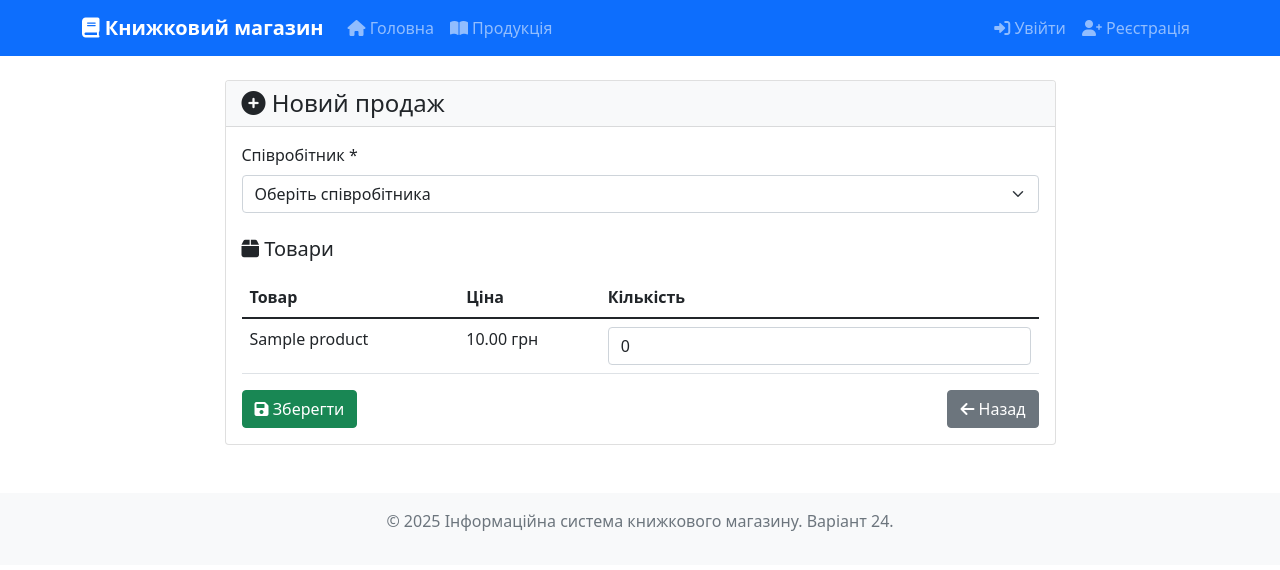
After one commit to MariiaHutsuliak/cursova-2, a Flask app: template templates/add_sale.html in a window 1280 px wide. The commit adds this page. Shown: the top 570 px of the page. Run offline with Flask 3, Linux system fonts and the light colour scheme; tables that the repository leaves empty hold one stand-in row (values such as "Sample post"); the template is opened without the code that fills it: values that come from a table or form of the project are taken from there, most other values are stand-ins (such as "Sample title", 1, 10 or a date in 2020); some libraries are stand-ins or nearby versions.

Commit message:
CRUD sales, change product model

```diff
--- a/app.py
+++ b/app.py
@@ -3,7 +3,6 @@ from flask_sqlalchemy import SQLAlchemy
 from models import db, Employee, Department, Supplier, Contract, Product, ProductCategory, Sale, SaleItem, WorkSchedule, Delivery, DeliveryItem, ContractProduct, User, UserRequest
 from queries import BookstoreQueries
 from datetime import datetime, date, timedelta
-import os
 from flask_login import LoginManager, login_user, logout_user, login_required, current_user
 from flask_moment import Moment
 from functools import wraps
@@ -253,6 +252,7 @@ def products():
 def add_product():
     """Додати новий товар"""
     categories = ProductCategory.query.all()
+    departments = Department.query.all()
 
     if request.method == 'POST':
         name = request.form.get('name')
@@ -263,22 +263,23 @@ def add_product():
         price_raw = request.form.get('price')
         stock_quantity_raw = request.form.get('stock_quantity')
         category_id = request.form.get('category_id')
+        department_id = request.form.get('department_id')
 
         if not name or not price_raw or not category_id:
             flash('Назва, ціна та категорія є обовʼязковими полями.', 'danger')
-            return render_template('add_product.html', categories=categories)
+            return render_template('add_product.html', categories=categories, departments=departments)
 
         try:
             price = float(price_raw)
         except ValueError:
             flash('Невірний формат ціни.', 'danger')
-            return render_template('add_product.html', categories=categories)
+            return render_template('add_product.html', categories=categories, departments=departments)
 
         try:
             stock_quantity = int(stock_quantity_raw) if stock_quantity_raw else 0
         except ValueError:
             flash('Невірний формат кількості.', 'danger')
-            return render_template('add_product.html', categories=categories)
+            return render_template('add_product.html', categories=categories, departments=departments)
 
         pub_date = None
         if publication_date_raw:
@@ -286,7 +287,7 @@ def add_product():
                 pub_date = datetime.strptime(publication_date_raw, '%Y-%m-%d').date()
             except ValueError:
                 flash('Невірний формат дати публікації.', 'danger')
-                return render_template('add_product.html', categories=categories)
+                return render_template('add_product.html', categories=categories, departments=departments)
 
         product = Product(
             name=name,
@@ -296,14 +297,15 @@ def add_product():
             publication_date=pub_date,
             price=price,
             stock_quantity=stock_quantity,
-            category_id=category_id
+            category_id=category_id,
+            department_id = department_id
         )
         db.session.add(product)
         db.session.commit()
         flash(f'Товар "{product.name}" додано успішно.', 'success')
         return redirect(url_for('products'))
 
-    return render_template('add_product.html', categories=categories)
+    return render_template('add_product.html', categories=categories,departments=departments)
 
 
 @app.route('/products/edit/<int:product_id>', methods=['GET', 'POST'])
@@ -312,6 +314,7 @@ def edit_product(product_id):
     """Редагувати товар"""
     product = Product.query.get_or_404(product_id)
     categories = ProductCategory.query.all()
+    departments = Department.query.all()
 
     if request.method == 'POST':
         product.name = request.form.get('name')
@@ -323,35 +326,37 @@ def edit_product(product_id):
         price_raw = request.form.get('price')
         stock_quantity_raw = request.form.get('stock_quantity')
         category_id = request.form.get('category_id')
+        department_id = request.form.get('department_id')
 
         try:
             product.price = float(price_raw)
         except ValueError:
             flash('Невірний формат ціни.', 'danger')
-            return render_template('edit_product.html', product=product, categories=categories)
+            return render_template('edit_product.html', product=product, categories=categories, departments=departments)
 
         try:
             product.stock_quantity = int(stock_quantity_raw) if stock_quantity_raw else 0
         except ValueError:
             flash('Невірний формат кількості.', 'danger')
-            return render_template('edit_product.html', product=product, categories=categories)
+            return render_template('edit_product.html', product=product, categories=categories, departments=departments)
 
         if publication_date_raw:
             try:
                 product.publication_date = datetime.strptime(publication_date_raw, '%Y-%m-%d').date()
             except ValueError:
                 flash('Невірний формат дати публікації.', 'danger')
-                return render_template('edit_product.html', product=product, categories=categories)
+                return render_template('edit_product.html', product=product, categories=categories, departments=departments)
         else:
             product.publication_date = None
 
         product.category_id = category_id
+        product.department_id = department_id
 
         db.session.commit()
         flash(f'Товар "{product.name}" оновлено успішно.', 'success')
         return redirect(url_for('products'))
 
-    return render_template('edit_product.html', product=product, categories=categories)
+    return render_template('edit_product.html', product=product, categories=categories, departments=departments)
 
 
 @app.route('/products/delete/<int:product_id>')
@@ -377,7 +382,241 @@ def delete_product(product_id):
 def sales():
     """Сторінка продажів"""
     sales = Sale.query.order_by(Sale.sale_date.desc()).limit(50).all()
-    return render_template('sales.html', sales=sales)
+    today = date.today()
+    return render_template('sales.html', sales=sales, today=today)
+
+
+@app.route('/sales/add', methods=['GET', 'POST'])
+@requires_operator_or_admin
+def add_sale():
+    employees = Employee.query.filter_by(is_deleted=False).all()
+
+    # ---------------- GET ----------------
+    if request.method == 'GET':
+        selected_emp_id = request.args.get('employee_id')
+
+        # Нема співробітника — просто форма вибору
+        if not selected_emp_id:
+            return render_template("add_sale.html",
+                                   employees=employees,
+                                   products=[],
+                                   selected_emp_id=None)
+
+        employee = Employee.query.get(int(selected_emp_id))
+
+        # Завантажуємо товари лише його відділу
+        products = Product.query.filter_by(
+            department_id=employee.department_id,
+            is_deleted=False
+        ).all()
+
+        return render_template("add_sale.html",
+                               employees=employees,
+                               products=products,
+                               selected_emp_id=selected_emp_id)
+
+    # ---------------- POST: створення продажу ----------------
+    employee_id = int(request.form.get('employee_id'))
+    employee = Employee.query.get(employee_id)
+
+    if not employee:
+        flash("Невірний співробітник.", "danger")
+        return redirect(url_for('add_sale'))
+
+    # Створюємо продаж
+    sale = Sale(
+        employee_id=employee_id,
+        sale_date=date.today(),
+        sale_time=datetime.now().time(),
+        total_amount=0
+    )
+    db.session.add(sale)
+    db.session.flush()
+
+    product_ids = request.form.getlist('product_id')
+    quantities = request.form.getlist('quantity')
+
+    items_added = 0
+    total = 0
+
+    for pid, qty in zip(product_ids, quantities):
+
+        # Пропускаємо пусті значення
+        if not pid or not qty:
+            continue
+
+        try:
+            quantity = int(qty)
+        except ValueError:
+            continue
+
+        if quantity <= 0:
+            continue
+
+        product = Product.query.get(int(pid))
+
+        # Перевірка відділу
+        if product.department_id != employee.department_id:
+            db.session.rollback()
+            flash("Товар не з відділу співробітника.", "danger")
+            return redirect(url_for('add_sale', employee_id=employee_id))
+
+        # 🔥 🔥 🔥 САМЕ ТУТ — ПЕРЕВІРКА СКЛАДУ + СПИСАННЯ 🔥 🔥 🔥
+        if quantity > product.stock_quantity:
+            db.session.rollback()
+            flash(
+                f"Недостатньо товару «{product.name}» на складі. Доступно: {product.stock_quantity}",
+                "danger"
+            )
+            return redirect(url_for('add_sale', employee_id=employee_id))
+
+        # Списуємо товар зі складу
+        product.stock_quantity -= quantity
+
+        unit_price = product.price
+        total_price = unit_price * quantity
+
+        sale_item = SaleItem(
+            sale_id=sale.id,
+            product_id=product.id,
+            quantity=quantity,
+            unit_price=unit_price,
+            total_price=total_price
+        )
+        db.session.add(sale_item)
+
+        total += total_price
+        items_added += 1
+
+    if items_added == 0:
+        db.session.rollback()
+        flash("Продаж повинен містити хоча б один товар.", "danger")
+        return redirect(url_for('add_sale', employee_id=employee_id))
+
+    sale.total_amount = total
+    db.session.commit()
+
+    flash("Продаж успішно створено.", "success")
+    return redirect(url_for('sales'))
+
+
+
+@app.route('/sales/edit/<int:sale_id>', methods=['GET', 'POST'])
+@requires_operator_or_admin
+def edit_sale(sale_id):
+    sale = Sale.query.get_or_404(sale_id)
+    employee = sale.employee
+
+    # Товари лише цього відділу
+    products = Product.query.filter_by(
+        department_id=employee.department_id,
+        is_deleted=False
+    ).all()
+
+    # Збираємо старі товари
+    old_items = {item.product_id: item.quantity for item in sale.sale_items}
+
+    if request.method == 'POST':
+
+        # -------- 0. Зчитуємо нові значення кількостей --------
+        new_items = {}
+        for key in request.form:
+            if key.startswith("quantity_"):
+                product_id = int(key.split("_")[1])
+                qty_raw = request.form[key]
+
+                if not qty_raw:
+                    continue
+
+                try:
+                    qty = int(qty_raw)
+                except:
+                    continue
+
+                if qty > 0:
+                    new_items[product_id] = qty
+
+        # Заборона порожнього продажу
+        if len(new_items) == 0:
+            flash("Продаж не може бути порожнім. Залиште хоча б один товар.", "danger")
+            return redirect(url_for('edit_sale', sale_id=sale.id))
+
+        # -------- 1. Повертаємо старі списання товарів на склад --------
+        for pid, old_qty in old_items.items():
+            product = Product.query.get(pid)
+            product.stock_quantity += old_qty
+
+        db.session.flush()
+
+        # -------- 2. Перевіряємо, чи вистачає товару для нових кількостей --------
+        for pid, qty in new_items.items():
+
+            product = Product.query.get(pid)
+
+            # захист від HTML-модифікації
+            if product.department_id != employee.department_id:
+                db.session.rollback()
+                flash("Товар не належить відділу співробітника.", "danger")
+                return redirect(url_for('edit_sale', sale_id=sale_id))
+
+            if qty > product.stock_quantity:
+                db.session.rollback()
+                flash(
+                    f"Недостатньо товару «{product.name}» на складі. "
+                    f"Доступно: {product.stock_quantity}",
+                    "danger"
+                )
+                return redirect(url_for('edit_sale', sale_id=sale.id))
+
+        # -------- 3. Списуємо товар згідно нових значень --------
+        for pid, qty in new_items.items():
+            product = Product.query.get(pid)
+            product.stock_quantity -= qty
+
+        # -------- 4. Оновлюємо записи SaleItem --------
+        SaleItem.query.filter_by(sale_id=sale.id).delete()
+        db.session.flush()
+
+        total_amount = 0
+        for pid, qty in new_items.items():
+            product = Product.query.get(pid)
+            total_price = float(product.price) * qty
+
+            db.session.add(SaleItem(
+                sale_id=sale.id,
+                product_id=pid,
+                quantity=qty,
+                unit_price=product.price,
+                total_price=total_price
+            ))
+
+            total_amount += total_price
+
+        sale.total_amount = total_amount
+        db.session.commit()
+
+        flash("Продаж успішно оновлено.", "success")
+        return redirect(url_for('sales'))
+
+    return render_template("edit_sale.html", sale=sale, products=products)
+
+@app.route('/sales/delete/<int:sale_id>')
+@requires_operator_or_admin
+def delete_sale(sale_id):
+    sale = Sale.query.get_or_404(sale_id)
+
+    # Повернути всі товари на склад
+    for item in sale.sale_items:
+        product = Product.query.get(item.product_id)
+        product.stock_quantity += item.quantity
+
+    # Видалити записи
+    SaleItem.query.filter_by(sale_id=sale_id).delete()
+    db.session.delete(sale)
+    db.session.commit()
+
+    flash("Продаж успішно видалено. Товари повернено на склад.", "success")
+    return redirect(url_for('sales'))
 
 @app.route('/employees/add', methods=['GET', 'POST'])
 @requires_operator_or_admin
--- a/models.py
+++ b/models.py
@@ -208,6 +208,7 @@ class Product(db.Model):
     is_deleted = db.Column(db.Boolean, default=False)
 
     # Relationships
+    department_id = db.Column(db.Integer, db.ForeignKey('departments.id'), nullable=False)
     contract_products = db.relationship('ContractProduct', backref='product', lazy=True)
     delivery_items = db.relationship('DeliveryItem', backref='product', lazy=True)
     sale_items = db.relationship('SaleItem', backref='product', lazy=True)
--- /dev/null
+++ b/templates/add_sale.html
@@ -0,0 +1,77 @@
+{% extends "base.html" %}
+{% block title %}Новий продаж{% endblock %}
+
+{% block content %}
+<div class="row justify-content-center">
+    <div class="col-md-9">
+        <div class="card">
+            <div class="card-header">
+                <h4 class="mb-0"><i class="fas fa-plus-circle"></i> Новий продаж</h4>
+            </div>
+
+            <div class="card-body">
+
+                <!-- ФОРМА 1: GET — вибір співробітника -->
+                <form method="GET" action="{{ url_for('add_sale') }}">
+                    <div class="mb-3">
+                        <label class="form-label">Співробітник *</label>
+                        <select name="employee_id" class="form-select" onchange="this.form.submit()">
+                            <option value="">Оберіть співробітника</option>
+                            {% for e in employees %}
+                                <option value="{{ e.id }}" {% if selected_emp_id == e.id|string %}selected{% endif %}>
+                                    {{ e.full_name }} ({{ e.department.name }})
+                                </option>
+                            {% endfor %}
+                        </select>
+                    </div>
+                </form>
+
+                <!-- ФОРМА 2: POST — створення продажу -->
+                {% if products %}
+                <form method="POST" action="{{ url_for('add_sale') }}">
+
+                    <input type="hidden" name="employee_id" value="{{ selected_emp_id }}">
+
+                    <h5 class="mt-4 mb-3"><i class="fas fa-box"></i> Товари</h5>
+
+                    <table class="table">
+                        <thead>
+                            <tr>
+                                <th>Товар</th>
+                                <th>Ціна</th>
+                                <th>Кількість</th>
+                            </tr>
+                        </thead>
+                        <tbody>
+                            {% for p in products %}
+                            <tr>
+                                <td>
+                                    {{ p.name }}
+                                    <input type="hidden" name="product_id" value="{{ p.id }}">
+                                </td>
+                                <td>{{ "%.2f"|format(p.price) }} грн</td>
+                                <td>
+                                    <input type="number" min="0" name="quantity" class="form-control" value="0">
+                                </td>
+                            </tr>
+                            {% endfor %}
+                        </tbody>
+                    </table>
+
+                    <div class="d-flex justify-content-between">
+                        <button type="submit" class="btn btn-success">
+                            <i class="fas fa-save"></i> Зберегти
+                        </button>
+                        <a href="{{ url_for('sales') }}" class="btn btn-secondary">
+                            <i class="fas fa-arrow-left"></i> Назад
+                        </a>
+                    </div>
+
+                </form>
+                {% endif %}
+
+            </div>
+        </div>
+    </div>
+</div>
+{% endblock %}
--- a/templates/edit_supplier.html
+++ b/templates/edit_supplier.html
@@ -86,14 +86,12 @@
                                     </td>
 
                                     <td class="d-flex gap-2">
-                                        <!-- Edit -->
                                         <a href="{{ url_for('edit_contract', contract_id=contract.id) }}"
                                            class="btn btn-warning btn-sm">
                                             <i class="fas fa-edit"></i>
                                         </a>
 
                                         {% if contract.end_date < today %}
-                                            <!-- Delete allowed only if contract ended -->
                                             <a href="{{ url_for('delete_contract', contract_id=contract.id) }}"
                                                class="btn btn-danger btn-sm"
                                                onclick="return confirm('Видалити цей договір?');">
```
Also changed, not shown: init_db.py (+10 -10 lines), templates/add_product.html (+10 -0 lines), templates/edit_product.html (+12 -0 lines), templates/edit_sale.html (added, +59 -0 lines), templates/sales.html (+47 -10 lines).
